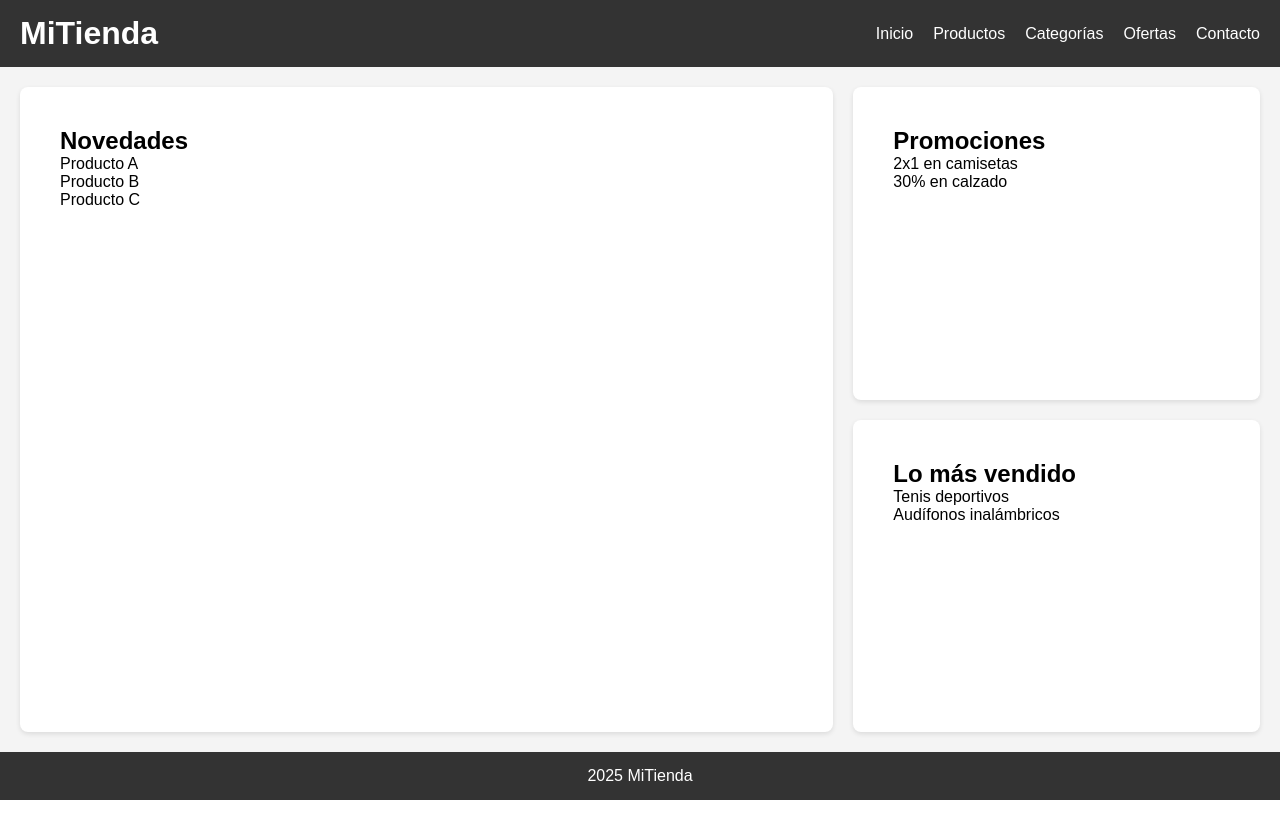
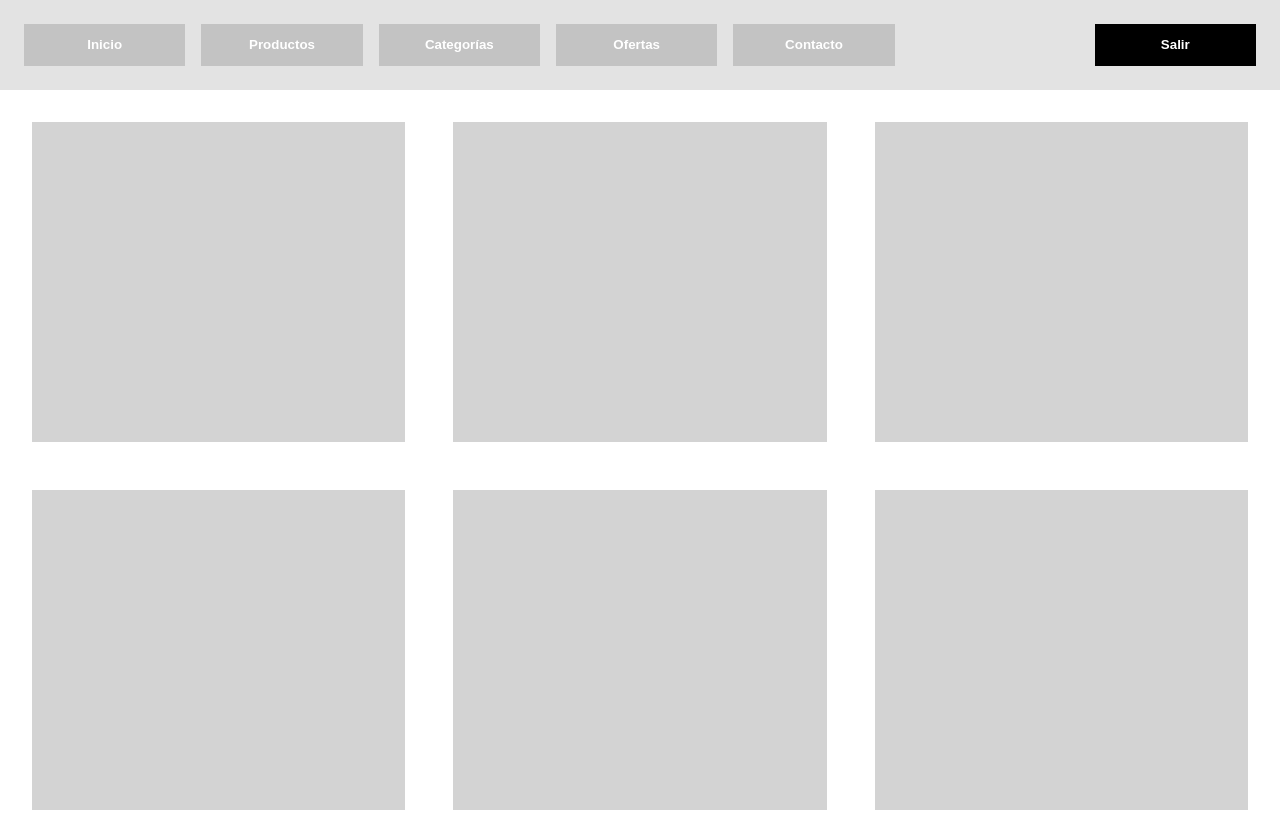
Before and after one commit to rogelio-02/frontend, a plain HTML site: page index.html in a window 1280 px wide. Shown: the top 814 px of the page. Drawn offline with Linux system fonts and the light colour scheme.

Commit message:
Diseño Web Responsivo: Movil Primero

```diff
--- a/index.html
+++ b/index.html
@@ -9,20 +9,23 @@
 
     <body>
         <header>
+            <!--
             <div>
                 <h1>MiTienda</h1>
-            </div>
+            </div> -->
             <nav>
                 <ul>
-                    <li><a href="#">Inicio</a></li>
-                    <li><a href="#">Productos</a></li>
-                    <li><a href="#">Categorías</a></li>
-                    <li><a href="#">Ofertas</a></li>
-                    <li><a href="#">Contacto</a></li>
+                    <li><button>Inicio</a></button>
+                    <li><button>Productos</button></li>
+                    <li><button>Categorías</button></li>
+                    <li><button>Ofertas</button></li>
+                    <li><button>Contacto</button></li>
+                    <li class="salir-btn"><button>Salir</button></li>
                 </ul>
             </nav>
         </header>
 
+        <!--
         <main class="contenedor">
             <section class="novedades">
                 <h2>Novedades</h2>
@@ -50,6 +53,17 @@
                 </div>
             </aside>
         </main>
+        -->
+        <div class="contenedor">
+            <div class="info"></div>
+            <div class="info"></div>
+            <div class="info"></div>
+            <div class="info"></div>
+            <div class="info"></div>
+            <div class="info"></div>
+            <div class="info"></div>
+            <div class="info"></div>
+        </div>
 
         <footer>
             <p>2025 MiTienda</p>
--- a/styles.css
+++ b/styles.css
@@ -2,8 +2,10 @@
   margin: 0;
   padding: 0;
   box-sizing: border-box;
+  font-family: Arial, sans-serif;
 }
 
+/*
 body {
   display: flex;
   flex-direction: column;
@@ -68,3 +70,111 @@ footer {
 ul {
   list-style-type: none;
 }
+*/
+
+
+ul {
+  display: flex;
+  justify-content: center;
+  list-style-type: none;
+  flex-direction: column;
+  align-items: center;
+  padding: 1em;
+  background: #e3e3e3;
+}
+
+li {
+  margin: .5em;
+  background: #c3c3c3;
+  width: 100%;
+  text-align: center;
+}
+
+button{
+  background-color: transparent;
+  border: none;
+  width: 100%;
+  padding: 1em;
+  color: white;
+  font-weight: bold;
+}
+
+button:hover{
+  color: rgb(36, 59, 59);
+  background: gray;
+}
+
+.salir-btn{
+  background: black;
+  color: white;
+}
+
+.info {
+  background: lightgrey;
+  margin: 1em;
+  height: 20em;
+}
+
+.info:hover{
+  background: rgb(183, 182, 182);
+}
+
+.contenedor{
+  background: white;
+}
+
+footer {
+  background: black;
+  color: white;
+  padding: 1em;
+  text-align: center;
+}
+
+@media screen and (min-width: 761px) {
+  ul {
+    display: flex;
+    flex-direction: row;
+
+  }
+
+  .salir-btn{
+    margin-left: 12em;
+  }
+
+  .contenedor{
+    display: flex;
+    flex-wrap: wrap;
+    gap: 1em;
+    padding: 1em;
+  }
+
+  .info{
+    flex: 1 1 calc(30% - 1em);
+    background: lightgrey;
+    text-align: center;
+    padding: 2em;
+    box-sizing: border-box;
+    height: 20em;
+  }
+}
+
+@media screen and (max-width: 760px) and (min-width: 431px) {
+
+
+  .contenedor{
+    display: flex;
+    flex-wrap: wrap;
+    gap: 1em;
+    padding: 1em;
+  }
+
+  .info{
+    flex: 1 1 calc(50% - 1em);
+    background: lightgrey;
+    text-align: center;
+    padding: 2em;
+    box-sizing: border-box;
+    height: 20em;
+  }
+
+}
```
